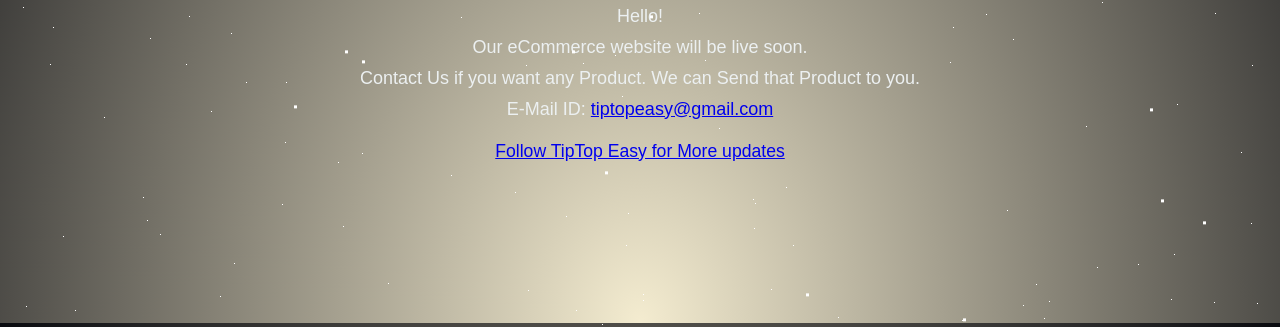
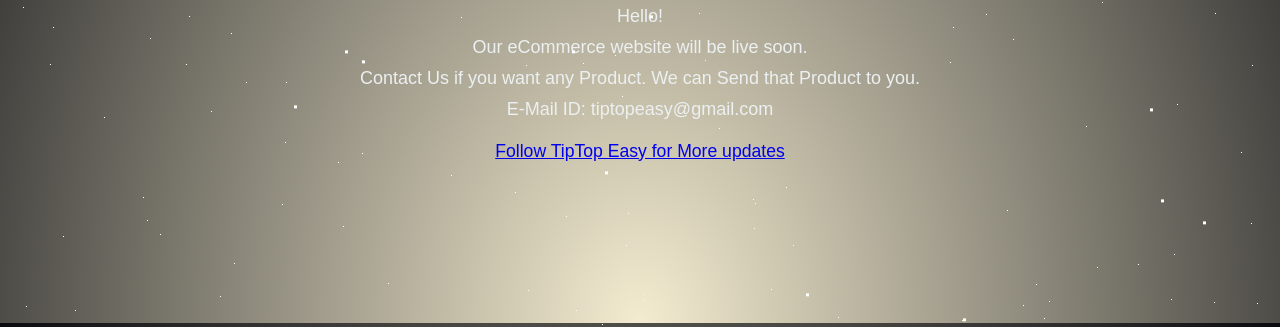
Before and after one commit to bherubhati01/TipTop-Easy, a plain HTML site: page index.html in a window 1280 px wide. Shown: the part 477-804 px from the top of the page. Drawn offline with Linux system fonts and the light colour scheme.

Commit message:
Update index.html

```diff
--- a/index.html
+++ b/index.html
@@ -50,7 +50,7 @@
         <p>Hello!</p>
         <p>Our eCommerce website will be live soon.</p>
         <p>Contact Us if you want any Product. We can Send that Product to you.</p>
-        <p>E-Mail ID: <a href="tiptopeasy@gmail.com">tiptopeasy@gmail.com</a></p>
+        <p>E-Mail ID: tiptopeasy@gmail.com</p>
         <br />
         <a href="https://instagram.com/tiptopeasy?utm_source=qr&igshid=MzNlNGNkZWQ4Mg%3D%3D">Follow TipTop Easy for More updates</a>
     </div>
```
